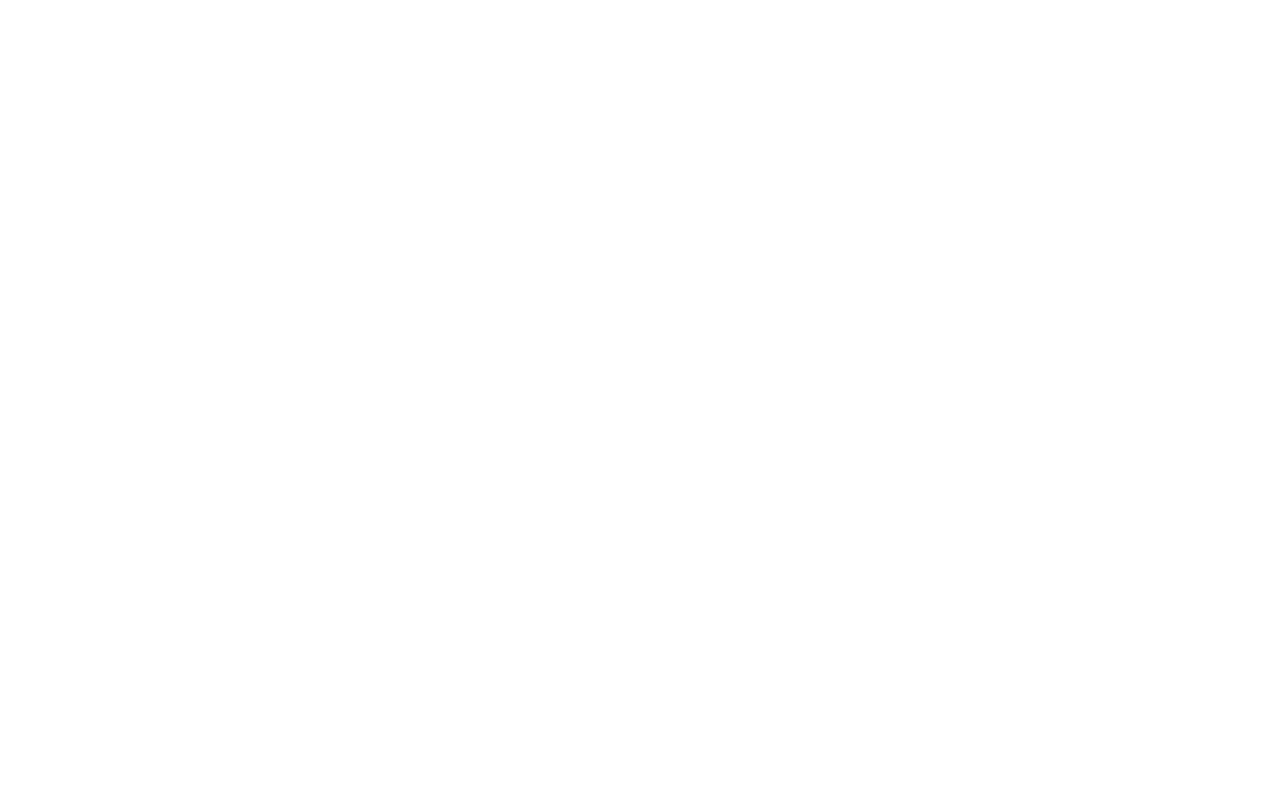
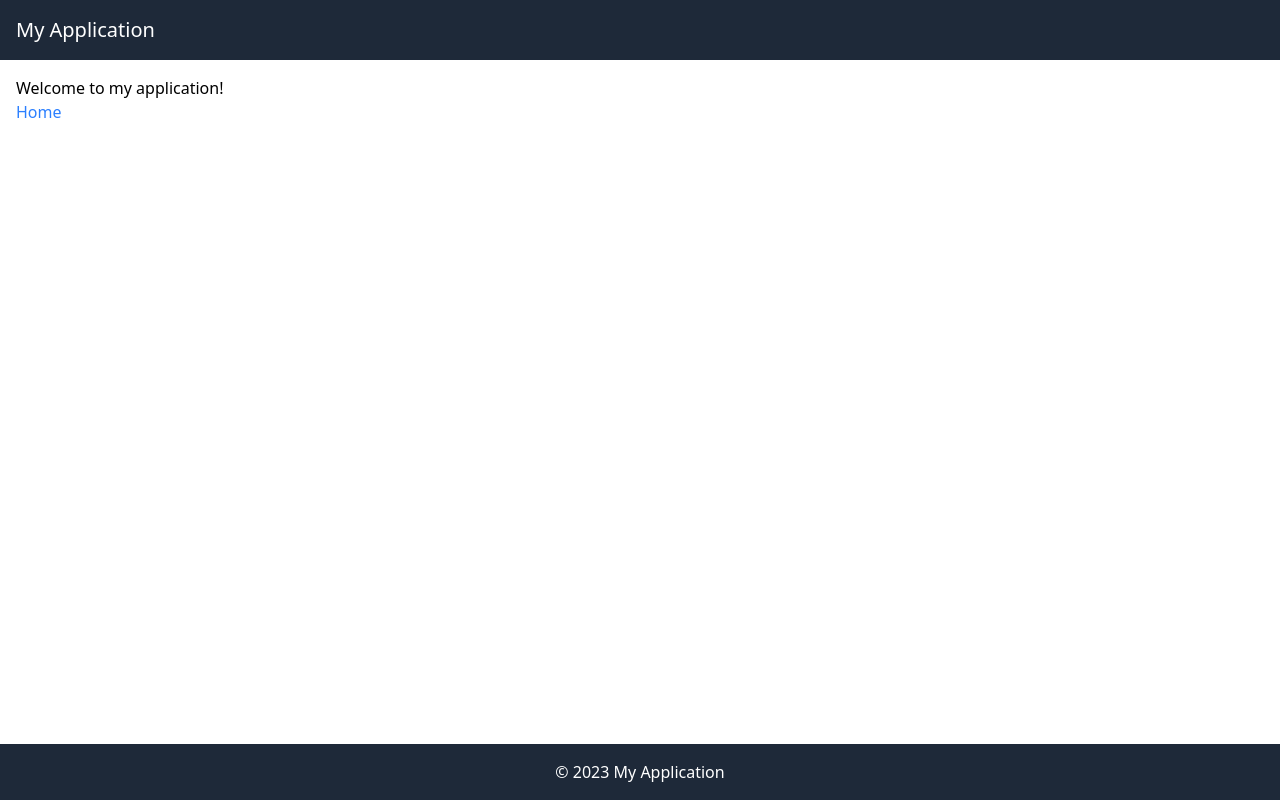
Before and after one commit to Smokehim/course-, a React (Vite) app: page / in a window 1280 px wide. Before the commit this address had no page. Built offline with nearby package versions, Linux system fonts and the light colour scheme.

Commit message:
code-review + error fixed

```diff
--- /dev/null
+++ b/src/Layout.tsx
@@ -0,0 +1,24 @@
+//@ts-nocheck
+import { Link } from "react-router";
+
+const Layout = () => {
+  return (
+    <div className="flex flex-col h-screen">
+      <header className="bg-gray-800 text-white p-4">
+        <h1 className="text-xl">My Application</h1>
+      </header>
+      <main className="flex-1 p-4">
+        {/* Main content goes here */}
+        <p>Welcome to my application!</p>
+        <Link to="/home" className="text-blue-500 hover:underline">
+          Home
+        </Link>
+      </main>
+      <footer className="bg-gray-800 text-white p-4 text-center">
+        © 2023 My Application
+      </footer>
+    </div>
+  );
+};
+
+export default Layout;
--- a/src/main.tsx
+++ b/src/main.tsx
@@ -1,18 +1,20 @@
-import { StrictMode } from 'react'
-import { createRoot } from 'react-dom/client'
-import {BrowserRouter, Routes, Route} from 'react-router'
-import './index.css'
-import Home from './Home.tsx'
-import About from './about.tsx'
-import Course from './course.tsx'
-import Service from './service.tsx'
-import Contact from './contacts.tsx'
-import Login from './login.tsx'
-import Setting from './user.tsx'
-createRoot(document.getElementById('root')!).render(
+import { StrictMode } from "react";
+import { createRoot } from "react-dom/client";
+import { BrowserRouter, Routes, Route } from "react-router";
+import "./index.css";
+import Home from "./Home.tsx";
+import About from "./about.tsx";
+import Course from "./course.tsx";
+import Service from "./service.tsx";
+import Contact from "./contacts.tsx";
+import Login from "./login.tsx";
+import Setting from "./user.tsx";
+import Layout from "./Layout.tsx";
+createRoot(document.getElementById("root")!).render(
   <StrictMode>
     <BrowserRouter>
       <Routes>
+        <Route path="/" element={<Layout />} />
         <Route path="/home" element={<Home />} />
         <Route path="/about" element={<About />} />
         <Route path="/course" element={<Course />} />
@@ -22,5 +24,5 @@ createRoot(document.getElementById('root')!).render(
         <Route path="/setting" element={<Setting />} />
       </Routes>
     </BrowserRouter>
-  </StrictMode>,
-)
+  </StrictMode>
+);
```
Also changed, not shown: 2 other files (tests, documents, lock files or other folders). Lines whose indentation alone changed are shown as unchanged.
